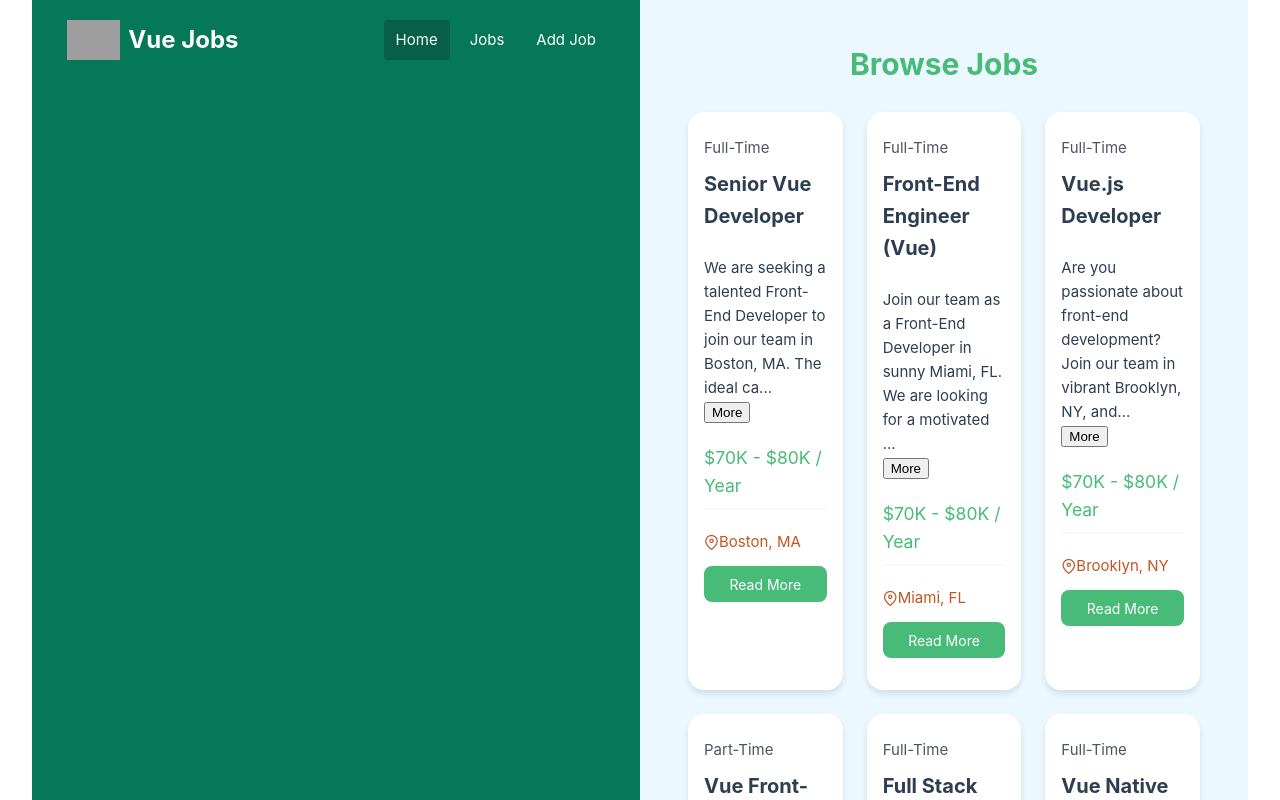
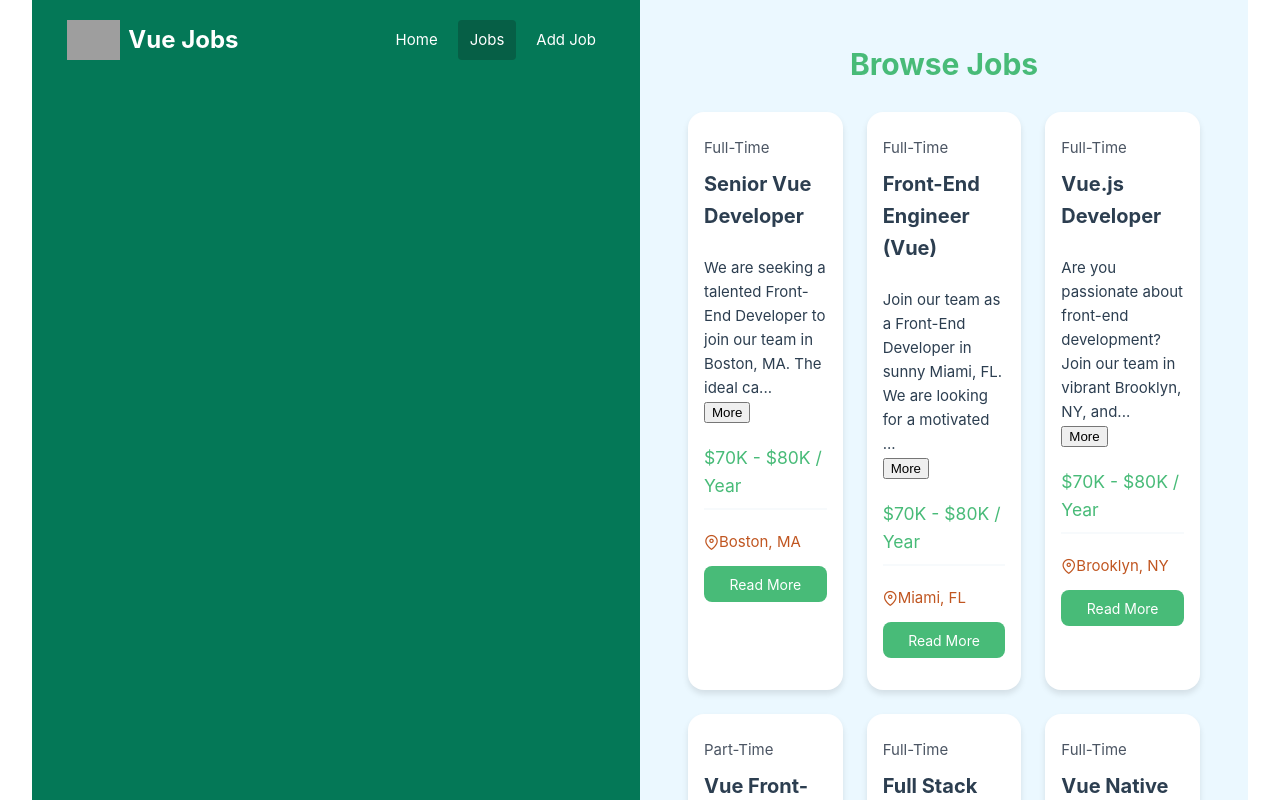
Before and after one commit to ae95caba/my-vue-app, a Vue app: page /jobs in a window 1280 px wide. Shown: the top 800 px of the page. Built offline with nearby package versions, Linux system fonts and the light colour scheme; grey boxes are pictures that could not be loaded.

Commit message:
feat: :sparkles: create nav active links

```diff
--- a/src/components/Navbar.vue
+++ b/src/components/Navbar.vue
@@ -1,6 +1,11 @@
 <script setup>
 import logo from "@/assets/images/logo.png";
-import { RouterLink } from "vue-router";
+import { RouterLink, useRoute } from "vue-router";
+
+const activeClassForRoute = (routePath) => {
+  const route = useRoute();
+  return route.path === routePath ? "active" : "";
+};
 </script>
 
 <template>
@@ -15,9 +20,22 @@ import { RouterLink } from "vue-router";
           </RouterLink>
           <div class="menu">
             <div class="menu-items">
-              <RouterLink to="/" class="menu-link active">Home</RouterLink>
-              <RouterLink to="/jobs" class="menu-link">Jobs</RouterLink>
-              <RouterLink to="/jobs/add" class="menu-link">Add Job</RouterLink>
+              <RouterLink
+                to="/"
+                :class="`menu-link ${activeClassForRoute('/')}`"
+              >
+                Home
+              </RouterLink>
+              <RouterLink
+                to="/jobs"
+                :class="`menu-link ${activeClassForRoute('/jobs')}`"
+                >Jobs</RouterLink
+              >
+              <RouterLink
+                to="/jobs/add"
+                :class="`menu-link ${activeClassForRoute('/jobs/add')}`"
+                >Add Job</RouterLink
+              >
             </div>
           </div>
         </div>
```
